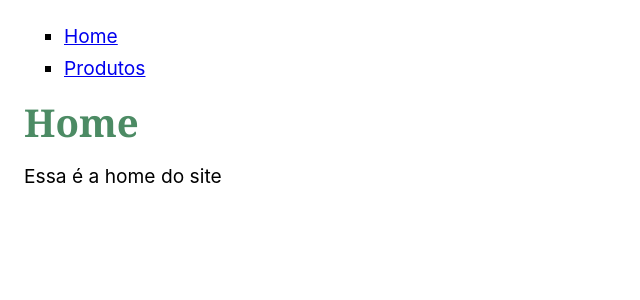
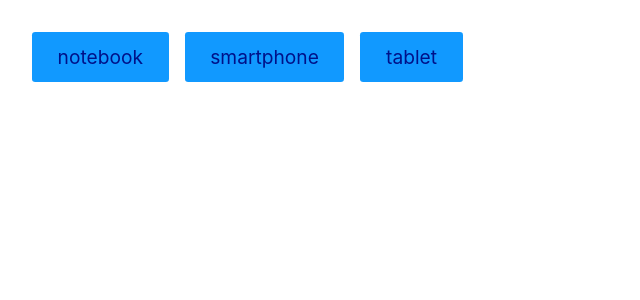
Before and after one commit to igorbitencourt/estudos, a React (Create React App) app in the folder estudos/: page / in a window 1280 px wide. Shown: the top 300 px of the page, without its empty margins (0-640 px from the left). Built offline with nearby package versions, Linux system fonts and the light colour scheme.

Commit message:
exercicio 4

```diff
--- a/estudos/src/App.js
+++ b/estudos/src/App.js
@@ -1,21 +1,29 @@
 import React from "react";
-import Header from "./Header";
-import { Home } from "./Home";
-import Produtos from "./Produtos";
+import Produto from "./Produto";
 
 const App = () => {
-  let Pagina = Home;
-  const { pathname } = window.location;
-  if (pathname === "/Produtos") {
-    Pagina = Produtos;
-  } else {
-    Pagina = Home;
+  const [dados, setDados] = React.useState(null);
+
+  async function handleClick(event) {
+    const response = await fetch(
+      `https://ranekapi.origamid.dev/json/api/produto/${event.target.innerText}`
+    );
+    const json = await response.json();
+    setDados(json);
   }
 
   return (
     <div>
-      <Header />
-      <Pagina />
+      <button style={{ margin: ".5rem" }} onClick={handleClick}>
+        notebook
+      </button>
+      <button style={{ margin: ".5rem" }} onClick={handleClick}>
+        smartphone
+      </button>
+      <button style={{ margin: ".5rem" }} onClick={handleClick}>
+        tablet
+      </button>
+      {dados && <Produto dados={dados} />}
     </div>
   );
 };
--- a/estudos/src/Header.js
+++ /dev/null
@@ -1,16 +0,0 @@
-import React from "react";
-
-const Header = () => {
-  return (
-    <ul>
-      <li>
-        <a href="./">Home</a>
-      </li>
-      <li>
-        <a href="./Produtos">Produtos</a>
-      </li>
-    </ul>
-  );
-};
-
-export default Header;
--- a/estudos/src/Home.js
+++ /dev/null
@@ -1,11 +0,0 @@
-import React from "react";
-import Titulo from "./Titulo";
-
-export const Home = () => {
-  return (
-    <div>
-      <Titulo texto="Home" />
-      <p>Essa é a home do site</p>
-    </div>
-  );
-};
--- /dev/null
+++ b/estudos/src/Produto.js
@@ -0,0 +1,13 @@
+import React from "react";
+
+const Produto = ({ dados }) => {
+  return (
+    <div>
+      <h1>{dados.nome}</h1>
+      <p>R$ {dados.preco}</p>
+      <img src={dados.fotos[0].src} alt=""></img>
+    </div>
+  );
+};
+
+export default Produto;
--- a/estudos/src/Produtos.js
+++ /dev/null
@@ -1,27 +0,0 @@
-import React from "react";
-import Titulo from "./Titulo";
-
-const Produtos = () => {
-  const produtos = [
-    { nome: "Notebook", propriedades: ["16gb ram", "512gb"] },
-    { nome: "Smartphone", propriedades: ["2gb ram", "128gb"] },
-  ];
-
-  return (
-    <div>
-      <Titulo texto="Produtos" />
-      {produtos.map(({ nome, propriedades }) => (
-        <div style={{ border: "1px solid", margin: "1rem", padding: "1rem" }}>
-          <h3>{nome}</h3>
-          <ul>
-            {propriedades.map((i) => (
-              <li>{i}</li>
-            ))}
-          </ul>
-        </div>
-      ))}
-    </div>
-  );
-};
-
-export default Produtos;
--- a/estudos/src/Titulo.js
+++ /dev/null
@@ -1,7 +0,0 @@
-import React from "react";
-
-const Titulo = ({ texto }) => {
-  return <h1 style={{ color: "#4c8b64" }}>{texto}</h1>;
-};
-
-export default Titulo;
```
